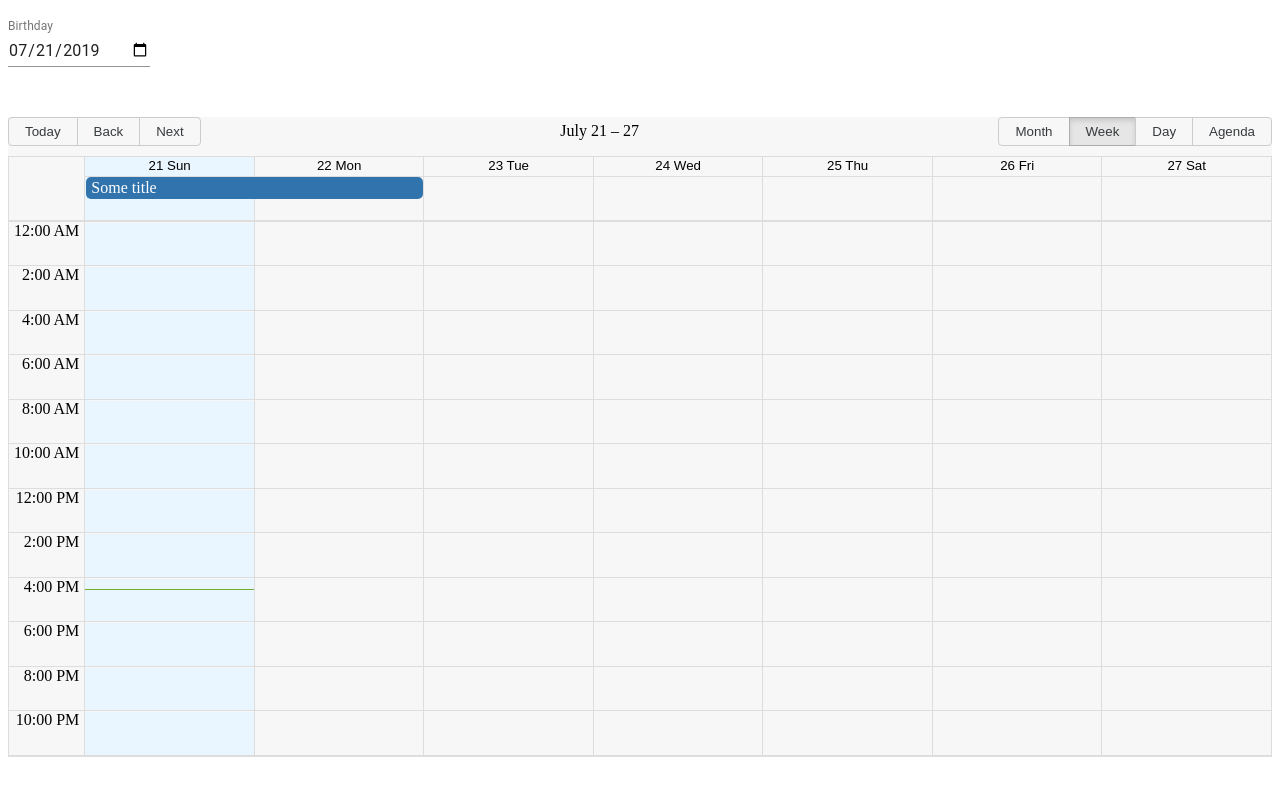
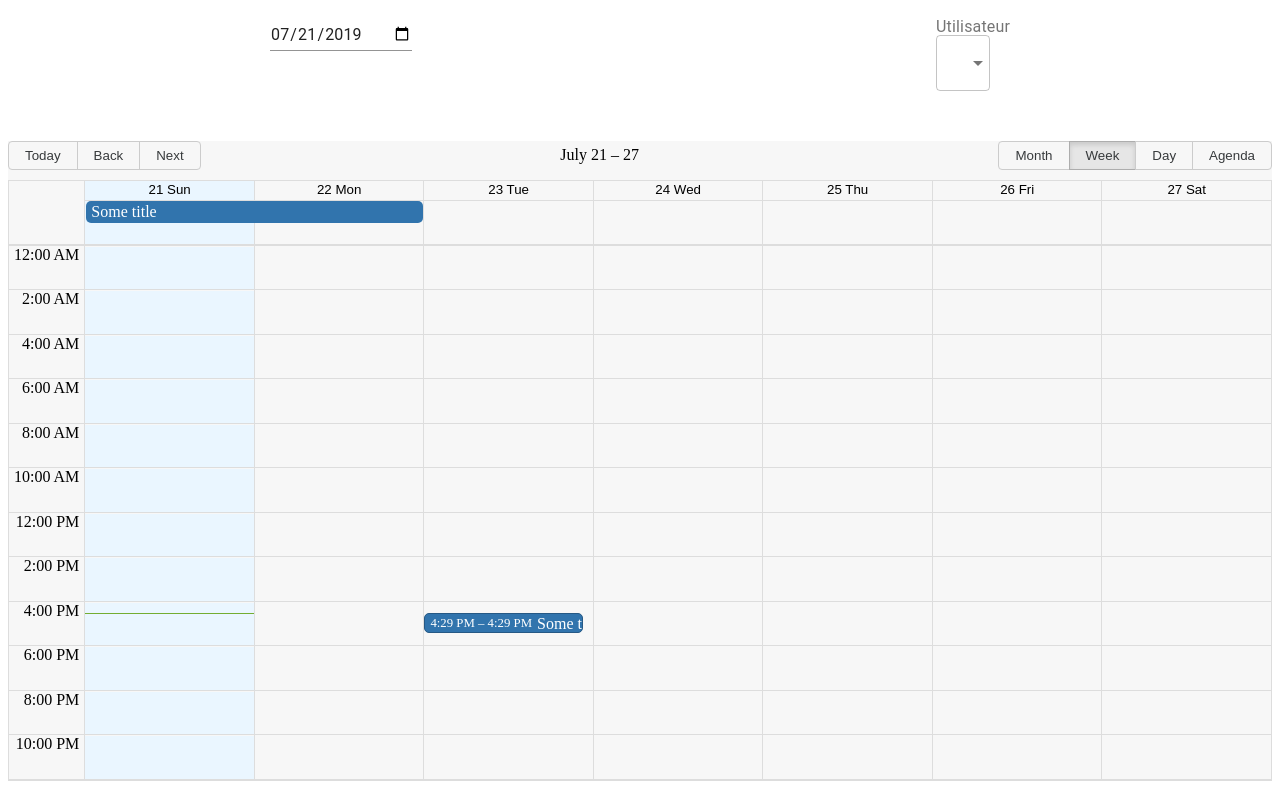
Before and after one commit to nicolasdet/CalendarApp, a React app: page / in a window 1280 px wide. Shown: the part 69-858 px from the top of the page. Before the commit the page ends 834 px from the top, so only its background shows below. Built offline with nearby package versions, Linux system fonts and the light colour scheme.

Commit message:
add User picker

```diff
--- a/src/actions/main.actions.js
+++ b/src/actions/main.actions.js
@@ -1,7 +1,13 @@
 export const UPDATE_HOME = 'UPDATE_HOME';
 export const UPDATE_DATE = 'UPDATE_DATE';
+export const UPDATE_USER = 'UPDATE_USER';
 
 export const updateDatePicker = dateValue => ({
   type: UPDATE_DATE,
   payload: dateValue
 });
+
+export const updateUserPicker = userValue => ({
+  type: UPDATE_USER,
+  payload: userValue
+})
--- a/src/composants/CustomDatePicker.js
+++ b/src/composants/CustomDatePicker.js
@@ -3,14 +3,16 @@ import TextField from '@material-ui/core/TextField';
 
 function CustomDatePicker(props) {
   const DateSelected = props.date;
+  const { name } = props;
 
   return (
     <form noValidate>
       <TextField
         id="date"
-        label="Birthday"
+        label={name}
         type="date"
         defaultValue={DateSelected}
+        value={DateSelected}
         InputLabelProps={{
           shrink: true,
         }}
--- /dev/null
+++ b/src/composants/UserSelectPicker.js
@@ -0,0 +1,29 @@
+import React from 'react';
+import TextField from '@material-ui/core/TextField';
+import Select from '@material-ui/core/Select';
+import OutlinedInput from '@material-ui/core/OutlinedInput';
+import MenuItem from '@material-ui/core/MenuItem';
+import InputLabel from '@material-ui/core/InputLabel';
+
+function UserSelectPicker(props) {
+  const DateSelected = props.date;
+  const { user } = props;
+
+
+  return (
+    <form noValidate>
+       <InputLabel htmlFor="outlined-age-simple">Utilisateur</InputLabel>
+        <Select
+          value={user}
+          onChange={props.update}
+          input={<OutlinedInput name="age" id="outlined-age-simple" />}
+        >
+
+          <MenuItem value='nicolas' >Nicolas</MenuItem>
+          <MenuItem value='kevin'   >Kevin</MenuItem>
+        </Select>
+    </form>
+  );
+}
+
+export default UserSelectPicker;
--- a/src/containers/Calendar/Calendar.js
+++ b/src/containers/Calendar/Calendar.js
@@ -4,12 +4,18 @@ import { Calendar, momentLocalizer } from 'react-big-calendar';
 import moment from 'moment';
 import './Calendar.css';
 import 'react-big-calendar/lib/css/react-big-calendar.css';
+import { updateDatePicker } from '../../actions/main.actions';
 
 const localizer = momentLocalizer(moment);
 const myEventsList = [
   {
     start: new Date(),
     end: new Date(moment().add(1, 'days')),
+    title: 'Some title'
+  },
+  {
+    start: new Date(moment().add(2, 'days')),
+    end: new Date(moment().add(2, 'days')),
     title: 'Some title'
   }
 ];
@@ -27,6 +33,10 @@ class MyCalendar extends Component {
     console.log(e);
   }
 
+  getDateCalendar() {
+   return this.props.data.SelectStatus ? new Date(this.props.data.DateSelected) : null;
+  }
+
   render() {
 
     return (
@@ -41,6 +51,8 @@ class MyCalendar extends Component {
           timeslots={1}
           selectable={true}
           onSelectSlot={this.selectSlot}
+          date={this.getDateCalendar()}
+          onNavigate={(date) => { this.props.updateDatePicker(date.toISOString().slice(0, 10))  }}
         />
       </div>
     );
@@ -50,9 +62,11 @@ class MyCalendar extends Component {
 function mapStateToProps(state) {
   return {
     data: {
-      Home: state.main.Home
+      Home: state.main.Home,
+      SelectStatus: state.main.SelectStatus,
+      DateSelected: state.main.DateSelected,
     }
   };
 }
 
-export default connect(mapStateToProps)(MyCalendar);
+export default connect(mapStateToProps, {updateDatePicker})(MyCalendar);
--- a/src/containers/Landing/Landing.css
+++ b/src/containers/Landing/Landing.css
@@ -7,3 +7,8 @@ main {
   display: flex;
   justify-content: center;
 }
+.top-elements {
+	width: 100%;
+	display: flex;
+	justify-content: space-around;
+}
--- a/src/containers/Landing/Landing.js
+++ b/src/containers/Landing/Landing.js
@@ -6,8 +6,9 @@ import './Landing.css';
 import AppTitle from '../../composants/AppTitle';
 import AppCalendar from '../Calendar/Calendar';
 import CustomDatePicker from '../../composants/CustomDatePicker';
+import UserSelectPicker from '../../composants/UserSelectPicker';
 // import history from '../../history';
-import { updateDatePicker } from '../../actions/main.actions';
+import { updateDatePicker, updateUserPicker } from '../../actions/main.actions';
 
 
 class Landing extends Component {
@@ -20,17 +21,25 @@ class Landing extends Component {
     };
 
     this.updateDate = this.updateDate.bind(this);
+    this.updateUser = this.updateUser.bind(this);
   }
 
   updateDate(e) {
     this.props.updateDatePicker(e.target.value);
   }
 
+  updateUser(e) {
+    this.props.updateUserPicker(e.target.value);
+  }
+
   render() {
     return (
       <div className="main">
         <AppTitle />
-        <CustomDatePicker date={this.props.data.DateSelected} update={this.updateDate} />
+        <div className="top-elements">
+          <CustomDatePicker date={this.props.data.DateSelected} update={this.updateDate} />
+          <UserSelectPicker user={this.props.data.UserSelected} update={this.updateUser} />
+        </div>
         <AppCalendar />
       </div>
     );
@@ -41,9 +50,10 @@ function mapStateToProps(state) {
   return {
     data: {
       Home: state.main.Home,
-      DateSelected: state.main.DateSelected
+      DateSelected: state.main.DateSelected,
+      UserSelected: state.main.UserSelected
     }
   };
 }
 
-export default connect(mapStateToProps, { updateDatePicker })(Landing);
+export default connect(mapStateToProps, { updateDatePicker, updateUserPicker })(Landing);
--- a/src/reducers/main.reducer.js
+++ b/src/reducers/main.reducer.js
@@ -1,11 +1,14 @@
 import {
   UPDATE_HOME,
-  UPDATE_DATE
+  UPDATE_DATE,
+  UPDATE_USER
 } from '../actions/main.actions';
 
 const defaultState = {
   Home: true,
   DateSelected: new Date().toISOString().slice(0, 10),
+  SelectStatus: false,
+  UserSelected: null
 };
 
 const chatsReducer = (state = defaultState, action) => {
@@ -19,6 +22,12 @@ const chatsReducer = (state = defaultState, action) => {
       return {
         ...state,
         DateSelected: action.payload,
+        SelectStatus: true
+      };
+    case UPDATE_USER:
+       return {
+        ...state,
+        UserSelected: action.payload,
       };
     default:
       return state;
```
Also changed, not shown: frontEndAssignment.md (+3 -1 lines).
